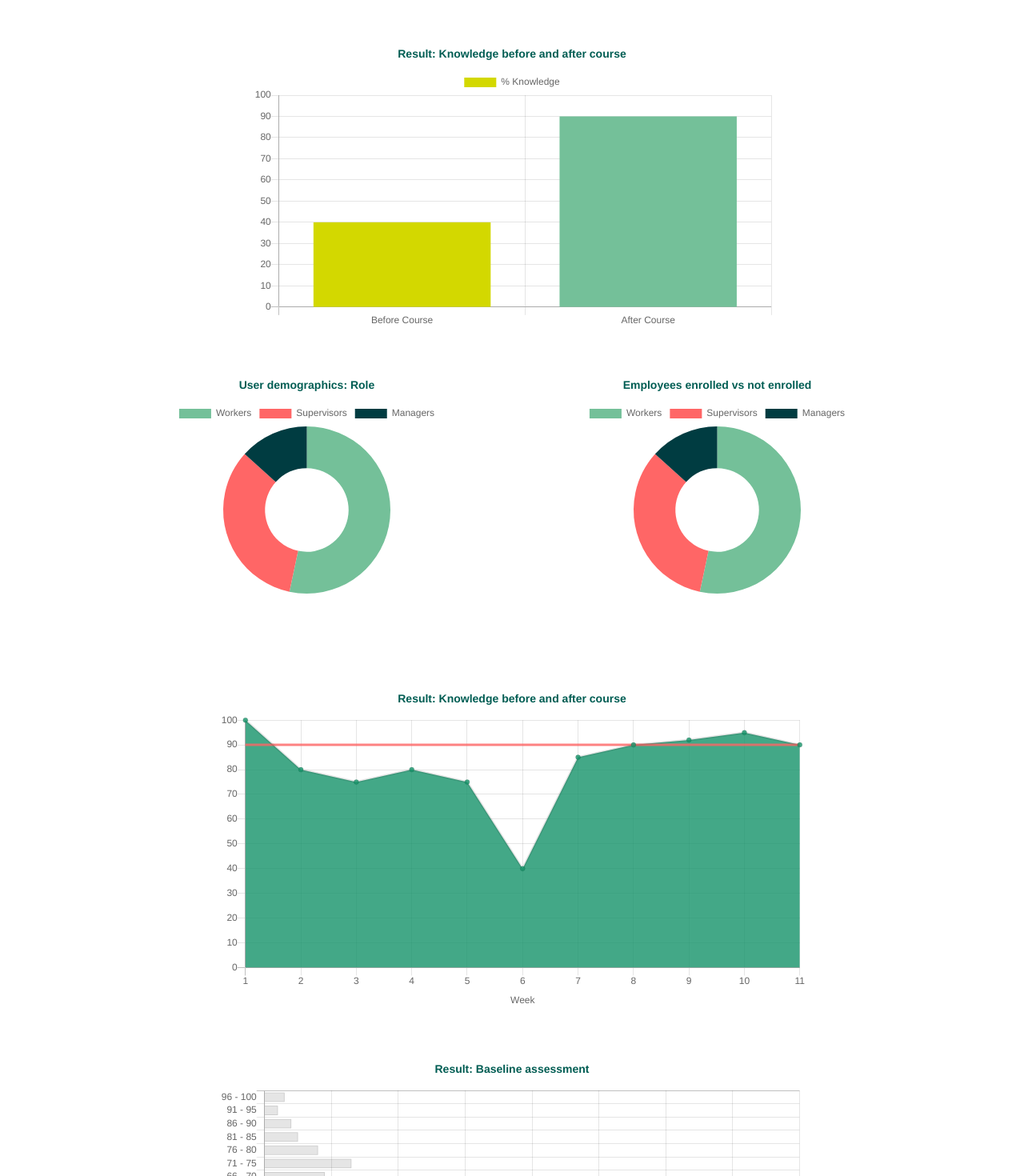
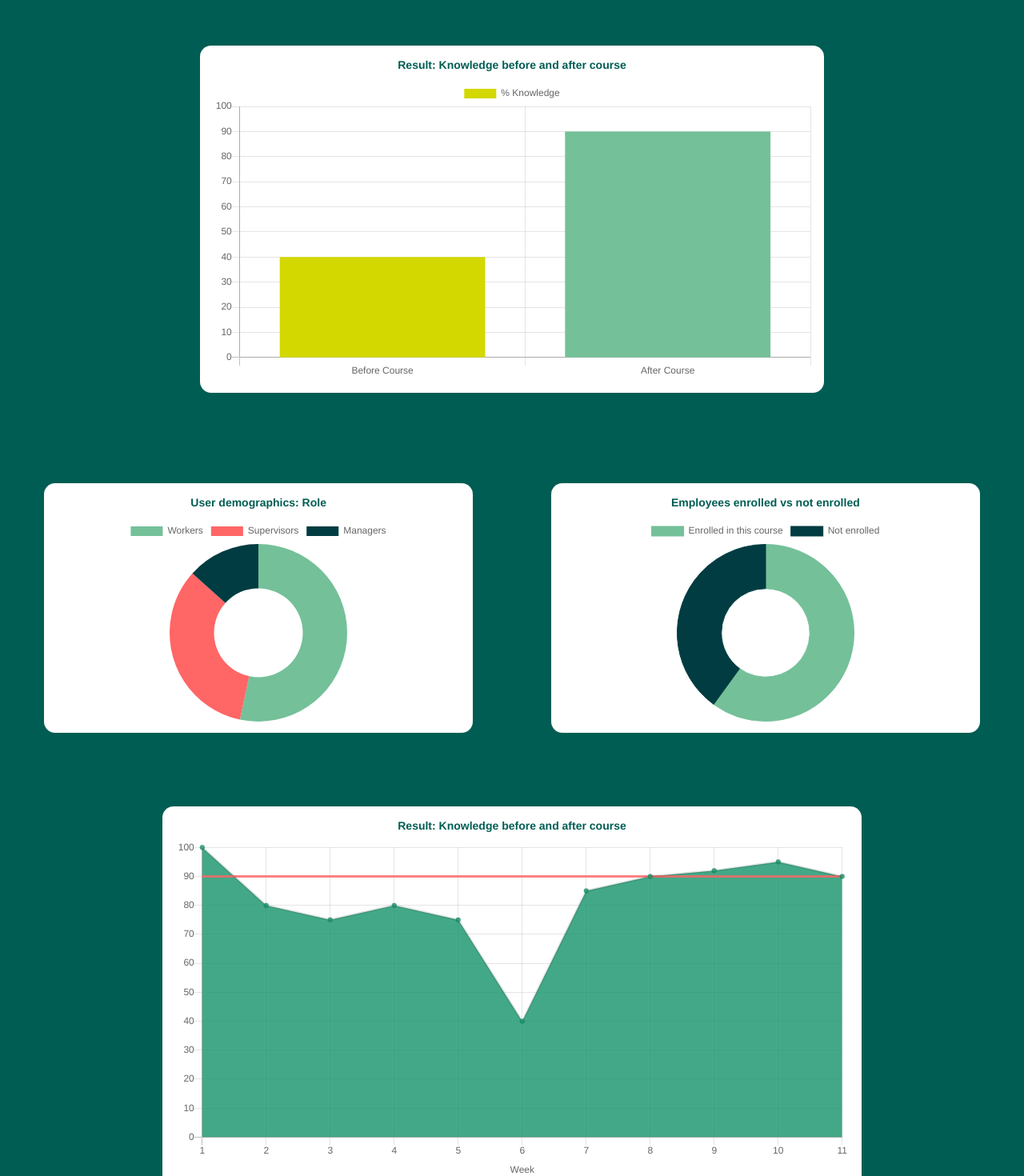
Before and after one commit to spaudanjo/sustify-dashboard-angular-based, an Angular app: page / in a window 1280 px wide. Shown: the top 1470 px of the page at 80% size. Built offline with nearby package versions, Linux system fonts and the light colour scheme.

Commit message:
Fix doughnut data & more styles

```diff
--- a/src/app/app.component.css
+++ b/src/app/app.component.css
@@ -1,12 +1,15 @@
-body {
+/* body {
   margin: 0;
   padding: 0;
   font-family: sans-serif;
   background-color: rgb(0, 93, 83);
-}
+} */
 
 .App {
+  margin: 0;
+  padding: 0;
   text-align: center;
+  background-color: rgb(0, 93, 83);
 }
 
 p {
@@ -14,42 +17,10 @@ p {
 }
 
 .row {
-  margin: 5%;
+  margin-top: 5%;
 }
 
 .wrapper {
   width: 100%;
   text-align: center;
 }
-
-.bar {
-  padding: 2%;
-  margin-top: 10%;
-  margin-left: 25%;
-  background-color: white;
-  border-radius: 25px;
-}
-
-.doughnut-1 {
-  float: left;
-  width: 25%;
-  padding: 5%;
-  margin-left: 10%;
-  margin-bottom: 10%;
-  background-color: white;
-  border-radius: 25px;
-}
-
-.doughnut-2 {
-  float: left;
-  width: 25%;
-  padding: 5%;
-  margin-left: 5%;
-  background-color: white;
-  border-radius: 25px;
-}
-
-.h-bars {
-  width: 80%;
-  margin-left: 5%;
-}
--- a/src/app/app.component.html
+++ b/src/app/app.component.html
@@ -5,30 +5,38 @@
   <div class="wrapper">
     <div class="container">
       <div class="row">
-        <div class="col-md-8 col-md-push-2">
+        <div class="col-md-8 col-md-push-2 dashboard-chart">
           <p><strong>Result: Knowledge before and after course</strong></p>
           <canvas #canvasBar id="canvasBar">{{ barChart }}</canvas>
         </div>
       </div>
       <div class="row">
         <div class="col-md-6">
-          <p><strong>User demographics: Role</strong></p>
-          <canvas #canvasDoughbutLeft id="canvasDoughbutLeft">{{ doughnutLeft }}</canvas>
+            <div class="row">
+                <div class="col-md-11 dashboard-chart">
+                  <p><strong>User demographics: Role</strong></p>
+                  <canvas #canvasDoughbutLeft id="canvasDoughbutLeft">{{ doughnutLeft }}</canvas>
+                </div>
+            </div>
         </div>
         <div class="col-md-6">
-          <p><strong>Employees enrolled vs not enrolled</strong></p>
-          <canvas #canvasDoughbutRight id="canvasDoughbutRight">{{ doughnutRight }}</canvas>
+          <div class="row">
+              <div class="col-md-11 col-md-push-1 dashboard-chart">
+                <p><strong>Employees enrolled vs not enrolled</strong></p>
+                <canvas #canvasDoughbutRight id="canvasDoughbutRight">{{ doughnutRight }}</canvas>
+              </div>
+          </div>
         </div>
       </div>
     </div>
     <div class="row">
-        <div class="col-md-8 col-md-push-2">
+        <div class="col-md-8 col-md-push-2 dashboard-chart">
         <p><strong>Result: Knowledge before and after course</strong></p>
         <canvas #canvasLine id="canvasLine">{{ lineChart }}</canvas>
       </div>
     </div>
     <div class="row">
-      <div class="col-md-8 col-md-push-2">
+      <div class="col-md-8 col-md-push-2 dashboard-chart chart">
         <p><strong>Result: Baseline assessment</strong></p>
         <canvas #canvas id="canvas">{{ chart }}</canvas>
       </div>
--- a/src/app/app.component.ts
+++ b/src/app/app.component.ts
@@ -132,22 +132,20 @@ export class AppComponent {
       this.doughnutRight = new Chart(ctxRight, {
         type: 'doughnut',
         data: {
-          labels: ["Workers", "Supervisors", "Managers"],
+          labels: ["Enrolled in this course", "Not enrolled"],
           datasets: [
             {
-              label: "% Workers",
-              data: [40, 25, 10],
+              label: "% Enrolled",
+              data: [60, 40],
               backgroundColor: [
                 "rgba(116, 192, 153)", // Mint
-                "rgba(255, 102, 102)",
                 "rgba(0, 60, 65)" // dark blue
               ],
               borderColor: [
-                "rgba(116, 192, 153)",
-                "rgba(54, 162, 235, 1)",
-                "rgba(0, 60, 65)"
+                "rgba(116, 192, 153)", // Mint
+                "rgba(0, 60, 65)" // dark blue
               ],
-              borderWidth: 0
+              borderWidth: 1
             }
           ]
         }
--- a/src/styles.css
+++ b/src/styles.css
@@ -1,2 +1,9 @@
 /* You can add global styles to this file, and also import other style files */
 @import '~bootstrap/dist/css/bootstrap.min.css';
+
+.dashboard-chart {
+  background-color: white;
+  padding: 1em;
+  border-radius: 1em;
+  margin-bottom: 2em;
+}
```
